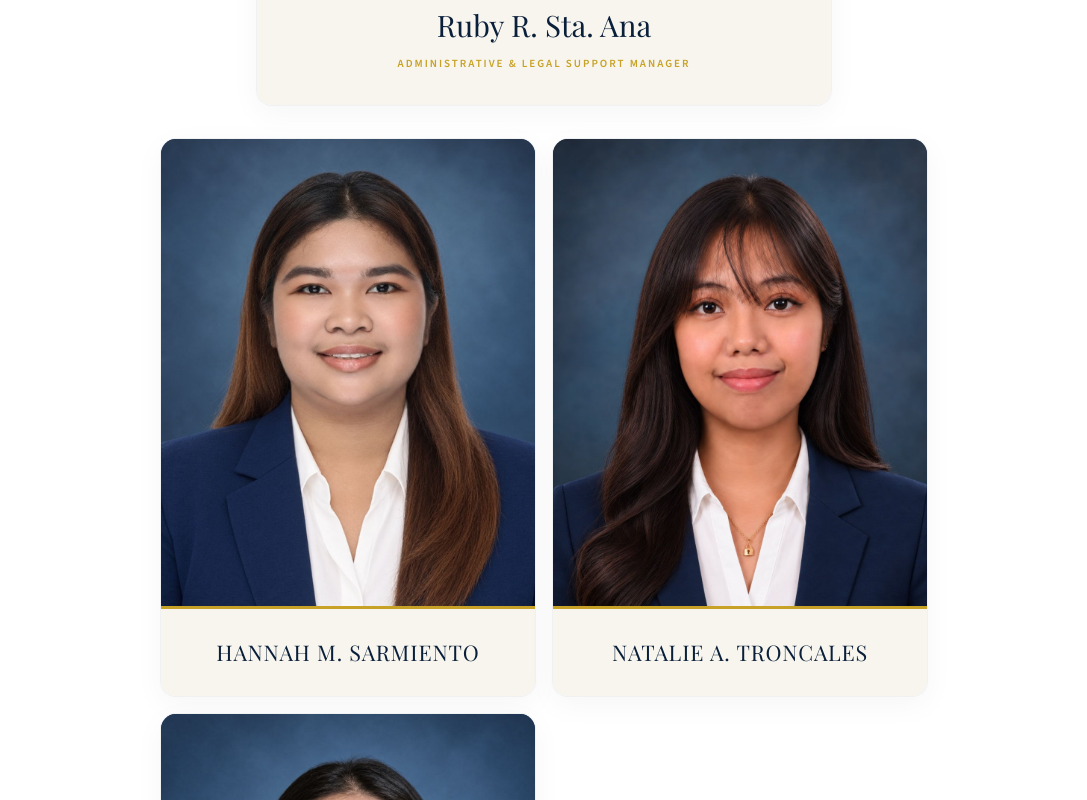
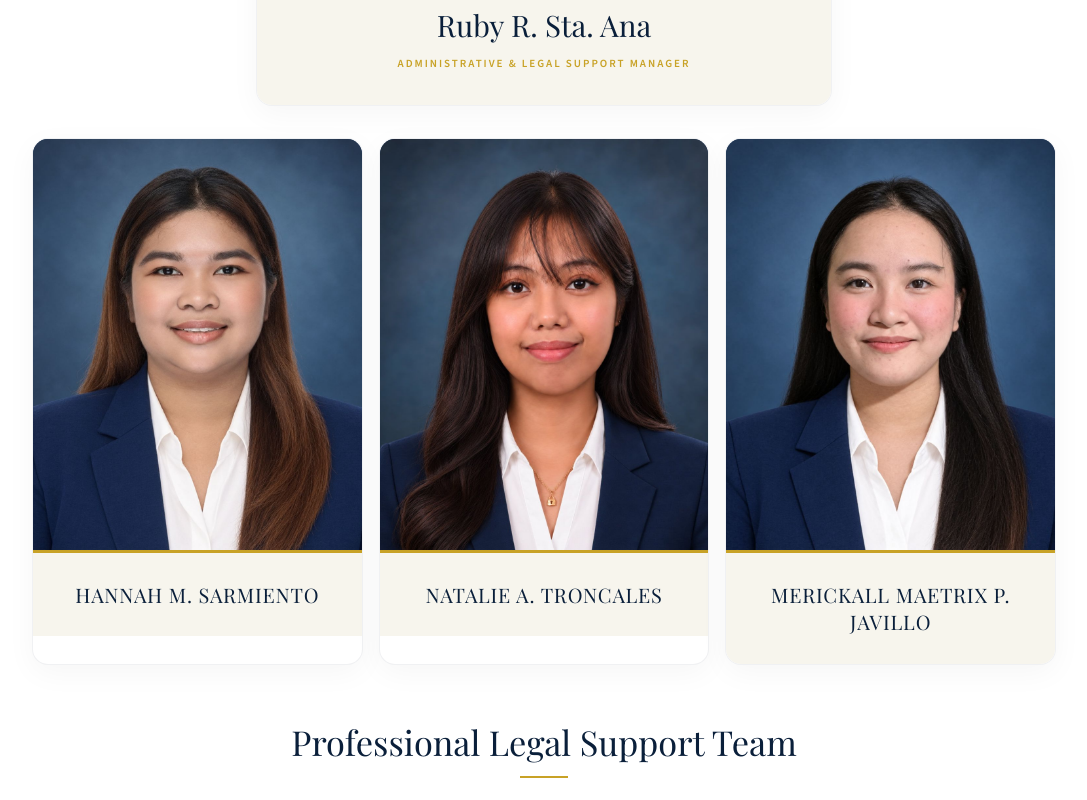
Before and after one commit to dreiren/fgdl, a Next.js app: page /team in a window 1280 px wide. Shown: the part 3240-4040 px from the top of the page, without its empty margins (96-1183 px from the left). Built offline with nearby package versions, Linux system fonts and the light colour scheme; a web font is replaced by a local one.

Commit message:
Show support associates in three columns under the manager
The team page now has three staff portraits below Ruby Sta. Ana, so the
grid matches the roster instead of wrapping the third card onto a second row.

Co-authored-by: Adrian Ravis <dreiren@users.noreply.github.com>

```diff
--- a/app/team/page.tsx
+++ b/app/team/page.tsx
@@ -74,7 +74,7 @@ export default function TeamPage() {
             </div>
           </article>
 
-          <div className="mx-auto mt-8 grid max-w-3xl gap-4 sm:grid-cols-2">
+          <div className="mx-auto mt-8 grid max-w-5xl gap-4 sm:grid-cols-3">
             {supportAssociates.map((person) => (
               <article
                 key={person.name}
@@ -83,11 +83,11 @@ export default function TeamPage() {
                 <AttorneyPhoto
                   src={person.image}
                   name={person.name}
-                  sizes="(max-width: 640px) 100vw, 24rem"
+                  sizes="(max-width: 640px) 100vw, 33vw"
                   className="aspect-[4/5]"
                 />
                 <div className="border-t-[3px] border-gold bg-cream px-5 py-7 text-center">
-                  <h3 className="font-serif text-xl tracking-[0.04em] text-navy uppercase md:text-[1.35rem]">
+                  <h3 className="font-serif text-[1.15rem] leading-snug tracking-[0.04em] text-navy uppercase md:text-[1.25rem]">
                     {person.name}
                   </h3>
                 </div>
```
